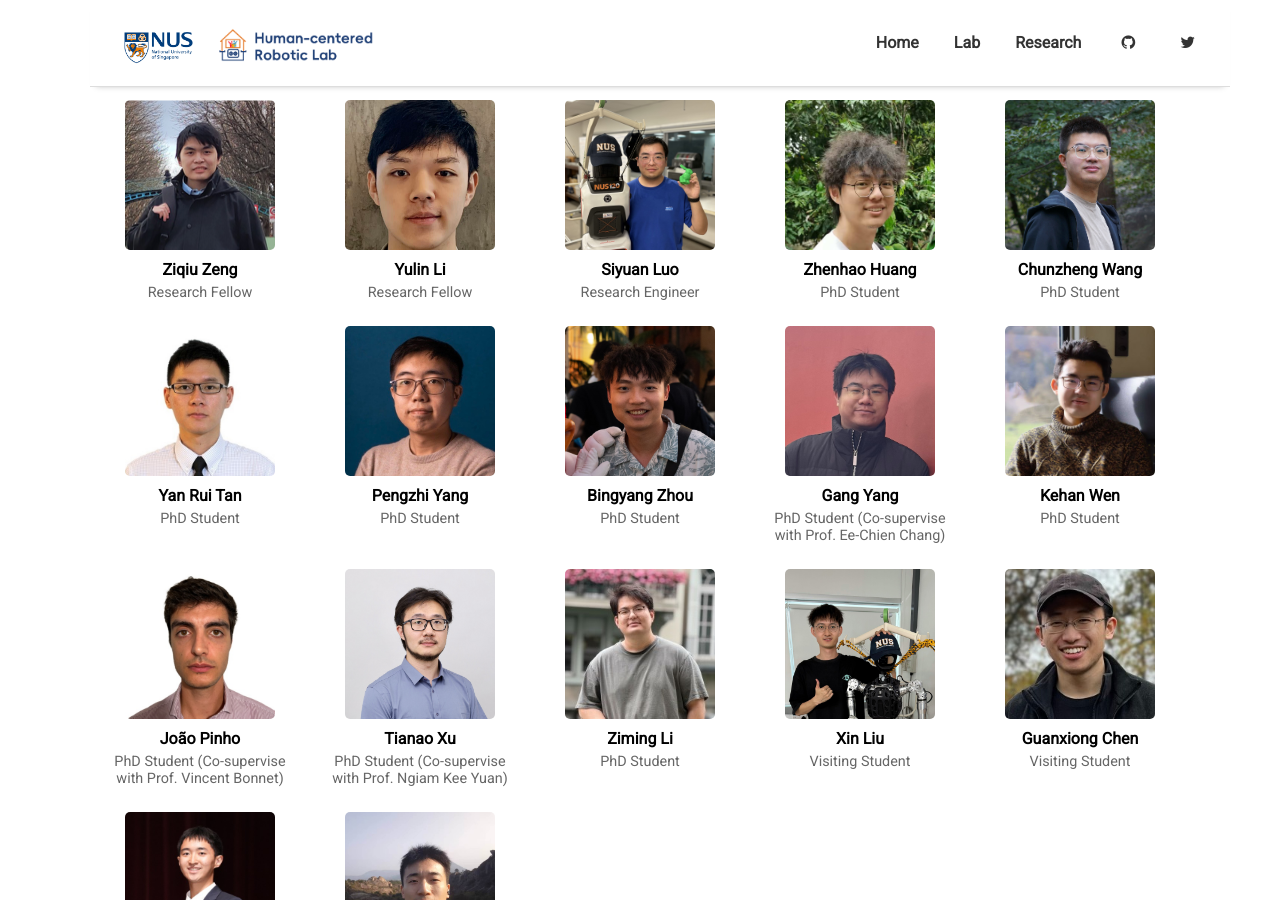
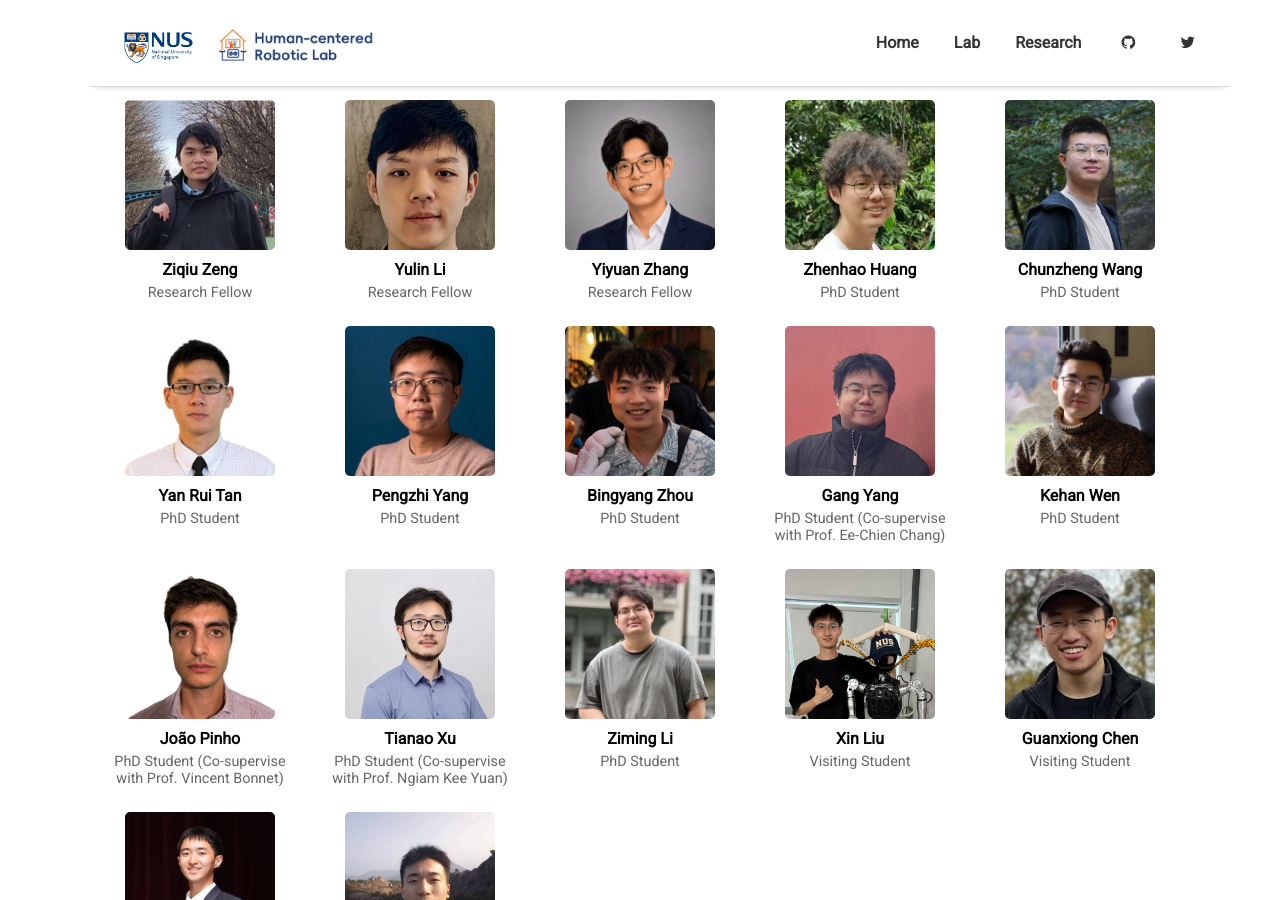
Before and after one commit to NUS-HcRL/nus-hcrl.github.io, a Jekyll site: the page built from pages/lab.md, in a window 1280 px wide and 900 px high, scrolled down 365 px. Built offline with Jekyll 4.4.1, drawn with Linux system fonts in a browser that asks for light colours; nearby versions of some CDN libraries.

Commit message:
Add Yiyuan Zhang in lab.md

```diff
--- a/pages/lab.md
+++ b/pages/lab.md
@@ -34,11 +34,11 @@ permalink: /lab
       <div class="member-position">Research Fellow</div>
     </div>
   </a>
-  <a href="https://www.siyuanluo.com/" class="member-link" target="_blank">
+  <a href="https://yiyuanzhang.crd.co/" class="member-link" target="_blank">
     <div class="member-card">
-      <img src="/assets/img/Siyuan.jpg" class="member-photo" alt="Siyuan Luo">
-      <div class="member-name">Siyuan Luo</div>
-      <div class="member-position">Research Engineer</div>
+      <img src="/assets/img/Yiyuan.png" class="member-photo" alt="Yiyuan Zhang">
+      <div class="member-name">Yiyuan Zhang</div>
+      <div class="member-position">Research Fellow</div>
     </div>
   </a>
   <a href="https://zhenhaoh.github.io/" class="member-link" target="_blank">
```
